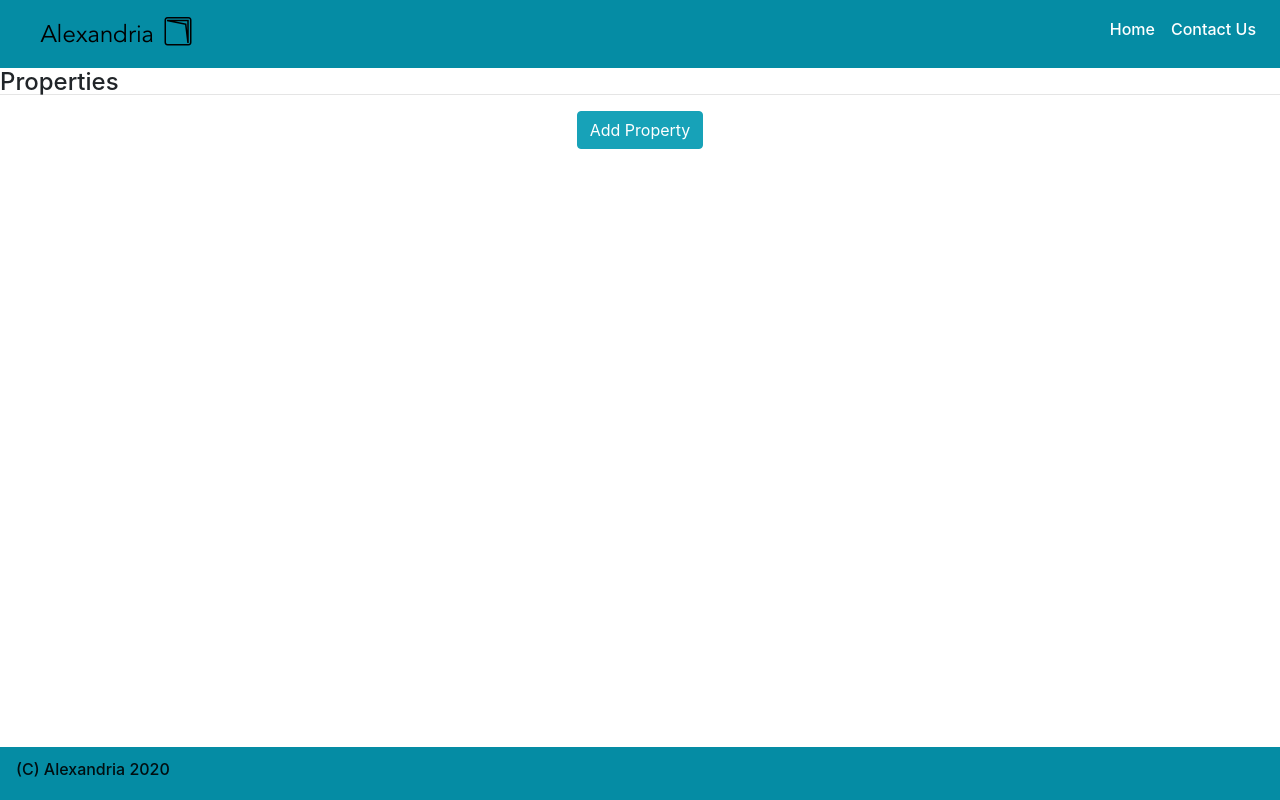
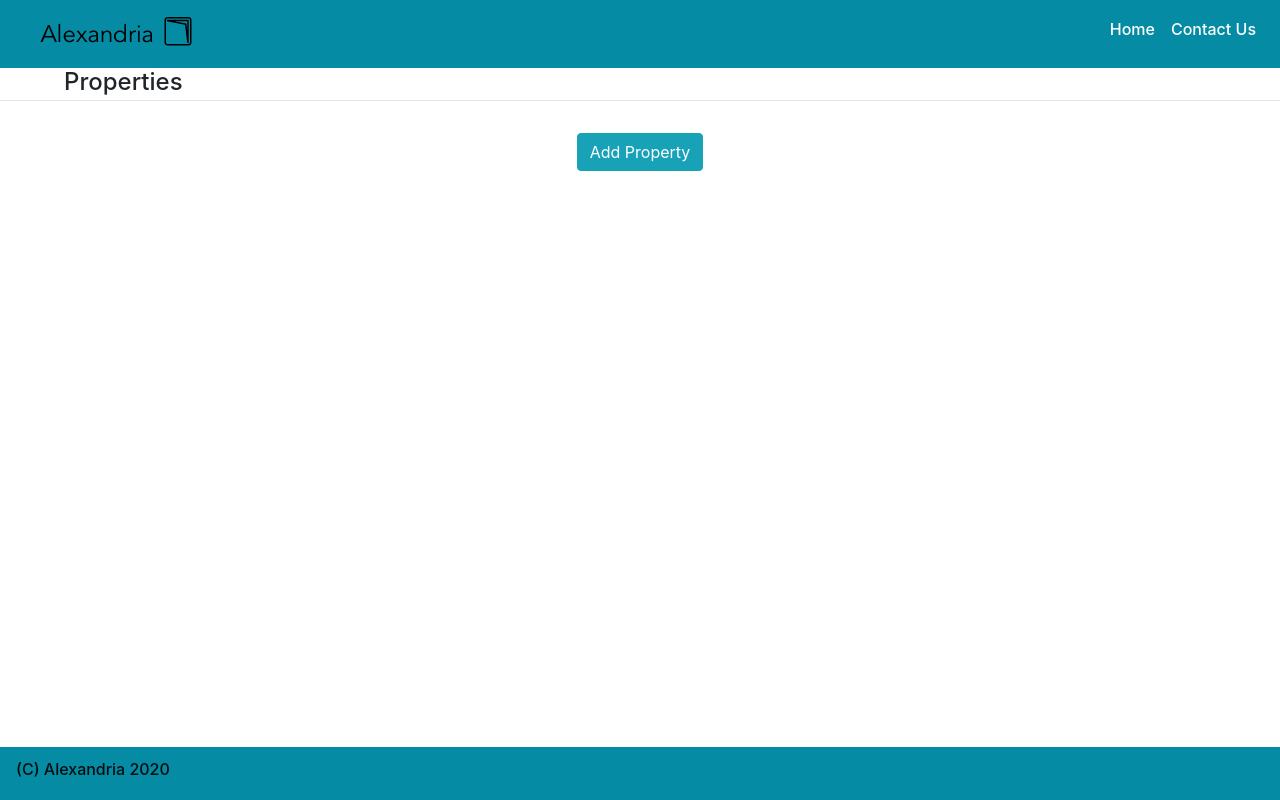
Before and after one commit to jeanhern81/Alexandria, a React (Create React App) app in the folder alexandria-react/: page /properties in a window 1280 px wide. Built offline with nearby package versions, Linux system fonts and the light colour scheme.

Commit message:
added padding to properties title page

```diff
--- a/alexandria-react/src/index.css
+++ b/alexandria-react/src/index.css
@@ -13,12 +13,13 @@ code {
 }
 
 /* Properties.js Page Styling */
-.lineProps{
-margin-top: 2%;
 
+.addPropertyButton {
+  flex-wrap: nowrap;
 
 }
 
-.Propsheading {
-  padding-left: ;
+.PropsHeading {
+  padding-left: 5%;
+
 }
--- a/alexandria-react/src/pages/Properties.js
+++ b/alexandria-react/src/pages/Properties.js
@@ -6,7 +6,7 @@ import NavBarProps from "../components/NavBarProps";
 import Footer from '../components/Footer';
 
 import PropsModalAdd from '../components/PropsModalAdd';
-import PropertyDetails from '../components/PropertyDetails';
+//import PropertyDetails from '../components/PropertyDetails';
 
 
 import '../index.css';
@@ -32,12 +32,12 @@ render() {
                     <h4 className='PropsHeading' style={{ float: 'left',  }}> Properties </h4>
 
                 </div>
-                <div className='lineProps'> <hr></hr></div>
+                <div className='lineProps py-3'><hr></hr></div>
 
 
                 {/*  Add Properties Button  */}
-                <div>
-                <Button variant="info" to='/ProsModalAdd' onClick={() => this.setState({ addPropsModalAddShow: true })}>Add Property </Button>
+                <div className='justify-content-center' >
+                <Button className='addPropertyButton ' variant="info" to='/ProsModalAdd' onClick={() => this.setState({ addPropsModalAddShow: true })}>Add Property </Button>
                 <PropsModalAdd show={this.state.addPropsModalAddShow} onHide={addPropsModalAddClose} />
                 </div>
 
```
